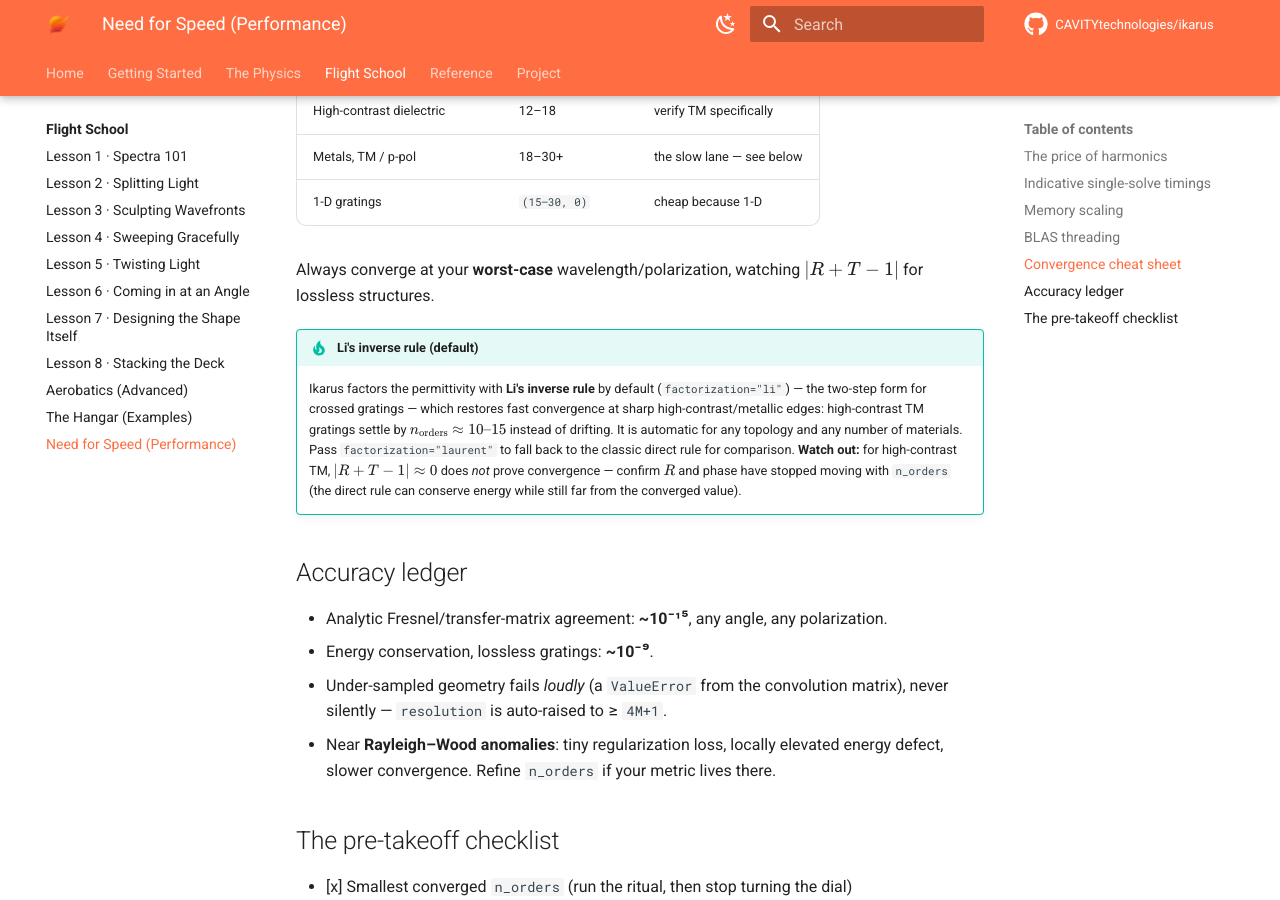
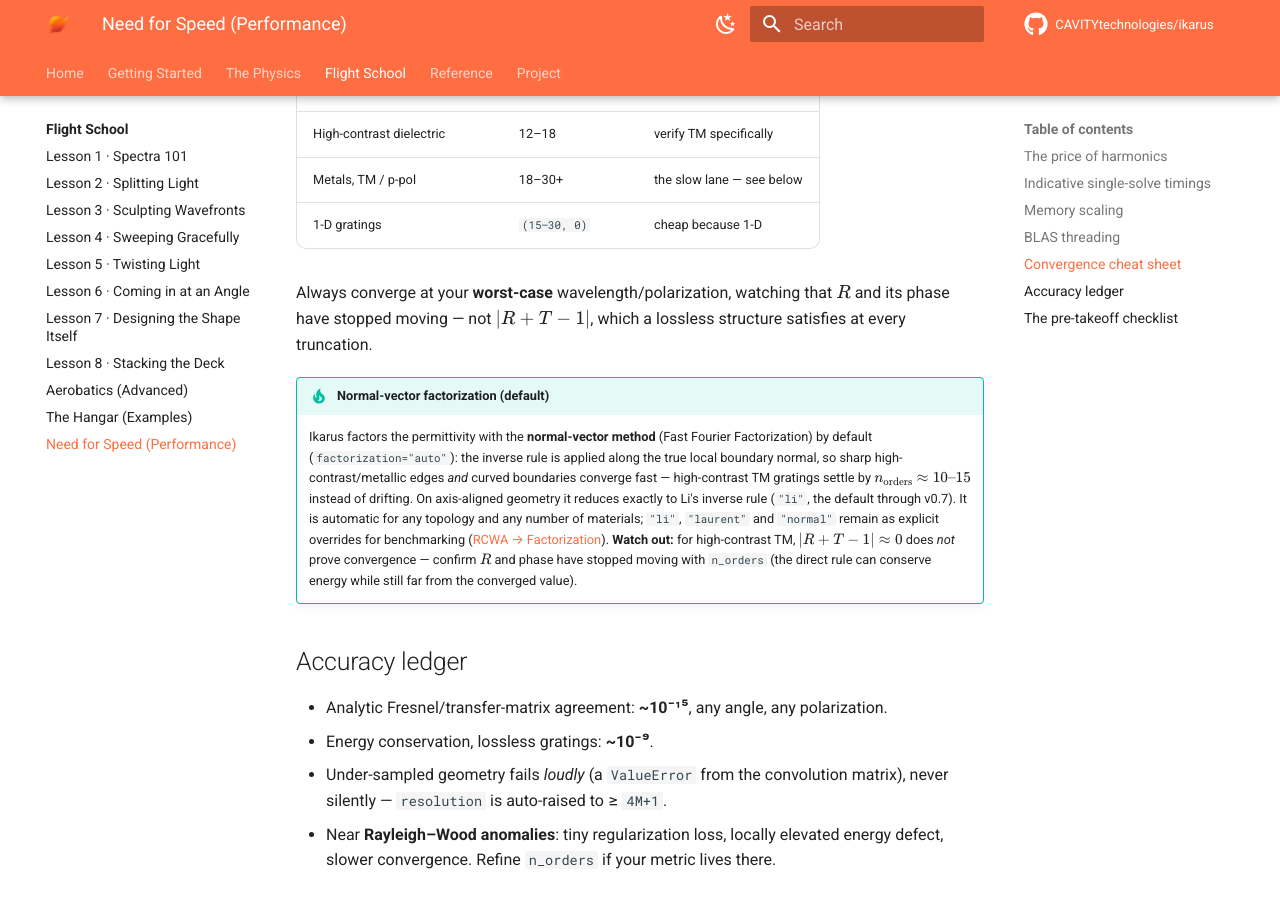
Before and after one commit to CAVITYtechnologies/ikarus, an MkDocs documentation site: the page built from docs/performance.md, in a window 1280 px wide and 900 px high, scrolled down 3226 px. Built offline with MkDocs 1.6.1 and Material for MkDocs 9.7.7, drawn with Linux system fonts in a browser that asks for light colours; comment, search, counter and statistics services are not loaded; some of the changed text lies outside the part shown.

Commit message:
Docs: make convergence figure/guidance coefficient-based, fix stale factorization default
The performance convergence figure plotted the energy defect |R+T-1|, which the
package's own docs (faq Q7, AI_GUIDE, tools/convergence.py) say is NOT a
convergence test. Replace it with coefficient stability: |R - R_ref| and the
zero-order reflected-phase movement vs harmonic count, referenced to the highest
-order run. Update the performance.md caption/alt text and the cheat-sheet line
that still told readers to watch |R+T-1|. gen_docs_figures.py also gains
per-figure CLI selection.

Also fix stale "factorization=\"li\" is the default" claims (default is "auto",
the normal-vector method, since v0.8.0): AI_GUIDE.md (contradicted its own
conventions list), performance.md tip, citation.md (add Schuster et al. 2007),
and a comment in test_grating.py.

Co-Authored-By: Claude Fable 5 <noreply@anthropic.com>

```diff
--- a/docs/performance.md
+++ b/docs/performance.md
@@ -55,8 +55,8 @@ From \(M=9\) to \(M=13\): \(P\) doubles, time ×8. The cube never sleeps.
     `scipy.linalg.solve` right-division instead of explicit inverses.
 
 <figure markdown="span">
-  ![Convergence of the energy defect](assets/convergence.png){ width="640" }
-  <figcaption>Energy-conservation defect |R+T−1| vs. harmonic count for a high-contrast aSi square in TM — the slow-converging regime.</figcaption>
+  ![Coefficient convergence of R and its phase](assets/convergence.png){ width="640" }
+  <figcaption>Convergence of what you actually use — total reflectance R and the zero-order reflected phase, plotted as distance from a high-order reference, for a high-contrast aSi square in TM. Coefficient stability like this, not the energy balance |R+T−1|, is the convergence test.</figcaption>
 </figure>
 
 ## Memory scaling { #memory-scaling }
@@ -110,20 +110,25 @@ parallelize coarser. When in doubt, benchmark both; it takes two minutes.
 | Metals, TM / p-pol | 18–30+ | the slow lane — see below |
 | 1-D gratings | `(15–30, 0)` | cheap because 1-D |
 
-Always converge at your **worst-case** wavelength/polarization, watching
-\(|R+T-1|\) for lossless structures.
+Always converge at your **worst-case** wavelength/polarization, watching that
+\(R\) and its phase have stopped moving — not \(|R+T-1|\), which a lossless
+structure satisfies at every truncation.
 
-!!! tip "Li's inverse rule (default)"
-    Ikarus factors the permittivity with **Li's inverse rule** by default
-    (`factorization="li"`) — the two-step form for crossed gratings — which
-    restores fast convergence at sharp high-contrast/metallic edges: high-contrast
-    TM gratings settle by \(n_{\text{orders}}\approx 10\text{–}15\) instead of
-    drifting. It is automatic for any topology and any number of materials. Pass
-    `factorization="laurent"` to fall back to the classic direct rule for
-    comparison. **Watch out:** for high-contrast TM, \(|R+T-1|\approx 0\) does
-    *not* prove convergence — confirm \(R\) and phase have stopped moving with
-    `n_orders` (the direct rule can conserve energy while still far from the
-    converged value).
+!!! tip "Normal-vector factorization (default)"
+    Ikarus factors the permittivity with the **normal-vector method** (Fast
+    Fourier Factorization) by default (`factorization="auto"`): the inverse rule
+    is applied along the true local boundary normal, so sharp
+    high-contrast/metallic edges *and* curved boundaries converge fast —
+    high-contrast TM gratings settle by
+    \(n_{\text{orders}}\approx 10\text{–}15\) instead of drifting. On
+    axis-aligned geometry it reduces exactly to Li's inverse rule (`"li"`, the
+    default through v0.7). It is automatic for any topology and any number of
+    materials; `"li"`, `"laurent"` and `"normal"` remain as explicit overrides
+    for benchmarking ([RCWA → Factorization](api/rcwa.md#factorization)).
+    **Watch out:** for high-contrast TM, \(|R+T-1|\approx 0\) does *not* prove
+    convergence — confirm \(R\) and phase have stopped moving with `n_orders`
+    (the direct rule can conserve energy while still far from the converged
+    value).
 
 ## Accuracy ledger
 
```
Also changed, not shown: docs/citation.md (+8 -2 lines), ikarus/AI_GUIDE.md (+8 -6 lines), docs/assets/convergence.png, 2 other files.
